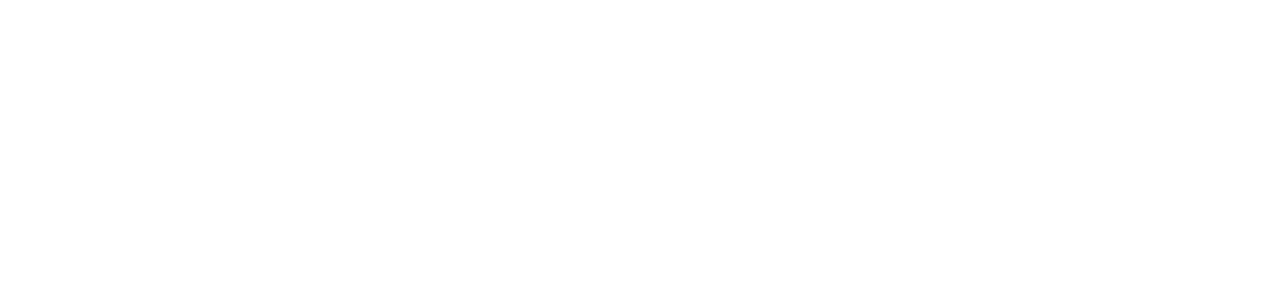
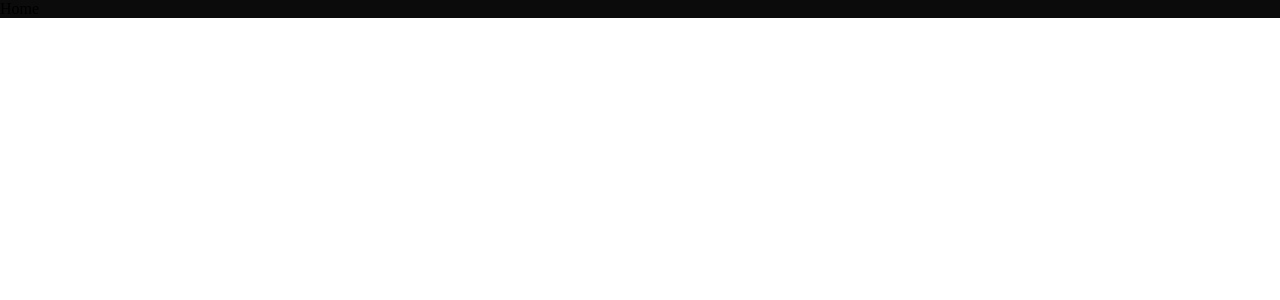
Before and after one commit to demetgas/netflix-app, a React (Create React App) app: page / in a window 1280 px wide. Shown: the top 300 px of the page. Built offline with nearby package versions, Linux system fonts and the light colour scheme.

Commit message:
Update Home.jsx

```diff
--- a/src/home/Home.jsx
+++ b/src/home/Home.jsx
@@ -1,9 +1,7 @@
 import "./home.scss";
+
 const Home = () => {
-  return (
-    <div className="home">
-    </div>
-  );
+  return <div className="home">Home</div>;
 };
 
 export default Home;
```
